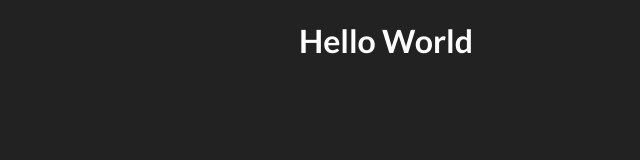
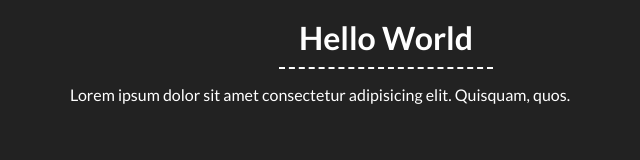
Before and after one commit to lpasiak/frontend-learning, a plain HTML site: page index.html in a window 1280 px wide. Shown: the whole page, without its empty margins (254-894 px from the left). Drawn offline with Linux system fonts and the light colour scheme.

Commit message:
Some basic formatting

```diff
--- a/index.html
+++ b/index.html
@@ -10,6 +10,9 @@
     <link href="https://fonts.googleapis.com/css2?family=Lato:wght@300;400;700&display=swap" rel="stylesheet">
 </head>
 <body>
-    <h1>Hello World</h1>
+    <div>
+        <h1>Hello World</h1>
+        <p>Lorem ipsum dolor sit amet consectetur adipisicing elit. Quisquam, quos.</p>
+    </div>
 </body>
 </html>
--- a/style.css
+++ b/style.css
@@ -6,4 +6,19 @@ body {
 
 h1 {
     text-align: center;
+    padding: 10px 20px;
+    border-bottom: 2px dashed #fff;
+    margin: 0;
 }
+
+div {
+    display: flex;
+    justify-content: center;
+    align-items: center;
+    flex-direction: column;
+}
+p {
+    width: 50%;
+    text-align: justify;
+    text-justify: inter-word;
+}
```
